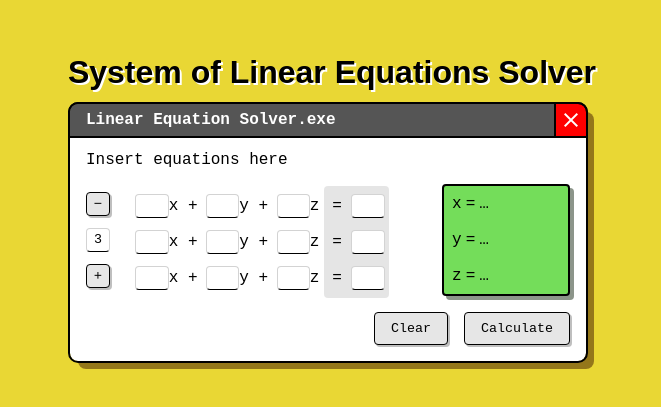
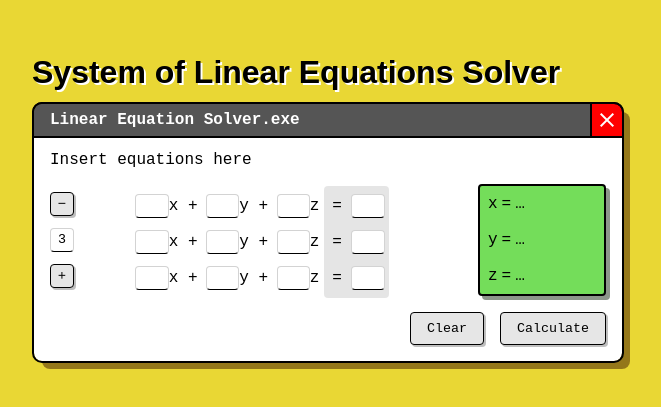
Before and after one commit to iBlueDust/linear-equations-solver, a SvelteKit app: page / in a window 1280 px wide. Shown: the part 195-602 px from the top of the page, without its empty margins (308-969 px from the left). Built offline with nearby package versions, Linux system fonts and the light colour scheme; a web font is replaced by a local one.

Commit message:
fix: issue with styling

```diff
--- a/src/constants.scss
+++ b/src/constants.scss
@@ -1,3 +1,4 @@
+$large-padding: 16px;
 $padding: 8px;
 
 $border-radius: 8px;
--- a/src/routes/+page.svelte
+++ b/src/routes/+page.svelte
@@ -91,6 +91,8 @@
 <style lang="scss">
 	@import '@/constants.scss';
 
+	// TODO: Responsive design
+
 	:global(body) {
 		min-width: fit-content;
 		background-color: rgb(233, 215, 52);
@@ -98,7 +100,7 @@
 
 	main {
 		display: grid;
-		padding: 8px;
+		padding: $large-padding;
 		min-width: fit-content;
 		min-height: 100vh;
 
@@ -106,8 +108,8 @@
 		align-items: center;
 
 		.wrapper {
-			max-width: 600px;
-			min-width: fit-content;
+			width: fit-content;
+			min-width: 600px;
 		}
 
 		header {
```
